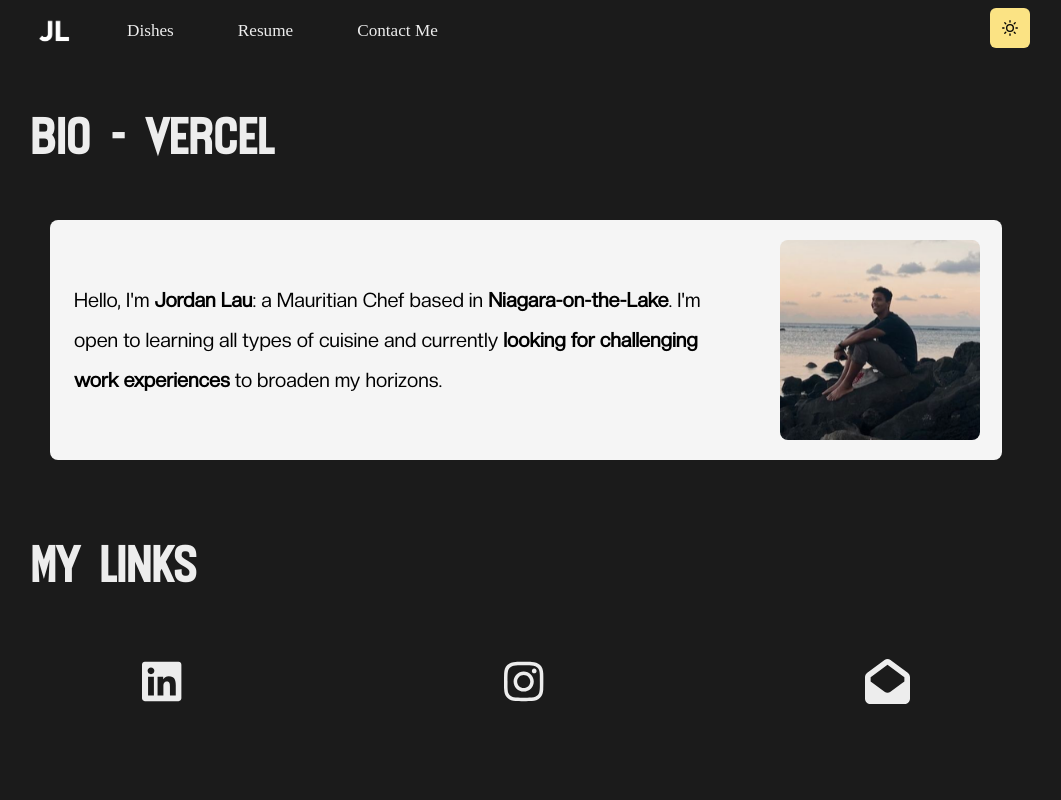
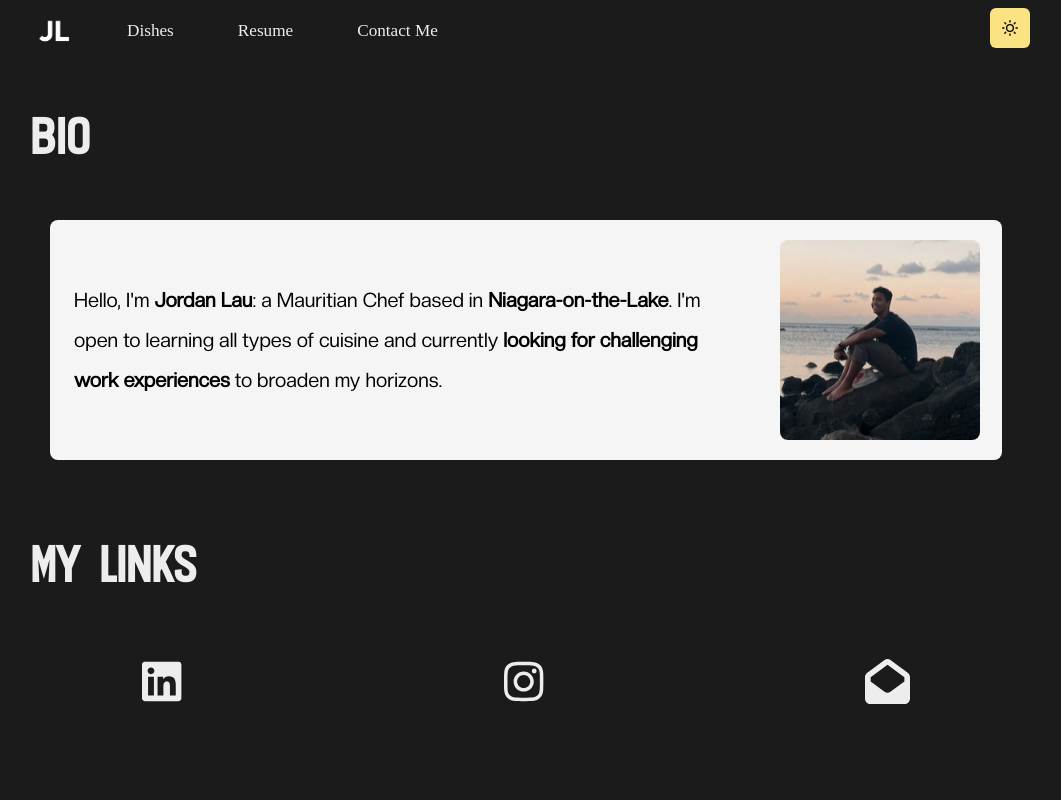
Before and after one commit to ShaanD132/jordan-lau, a Next.js app: page / in a window 1280 px wide. Shown: the top 800 px of the page, without its empty margins (114-1175 px from the left). Built offline with nearby package versions, Linux system fonts and the light colour scheme; a web font is replaced by a local one.

Commit message:
home-page

```diff
--- a/pages/index.js
+++ b/pages/index.js
@@ -33,7 +33,7 @@
                 <Box mt = {14}>
                     <Section delay = {0.1}>
                         <Heading as = "h2"  fontSize = {50} variant = "page-title">
-                            Bio - Vercel
+                            Bio
                         </Heading>
 
                         <Box borderRadius = "lg"  p = {2} bg = {useColorModeValue("#E4EDFF", "#F5F5F5")} mt = {12} mb = {5} mx = {{base: 1, md: 5}} display = {{base: "block", md: "flex"}} alignItems = "center">
```
